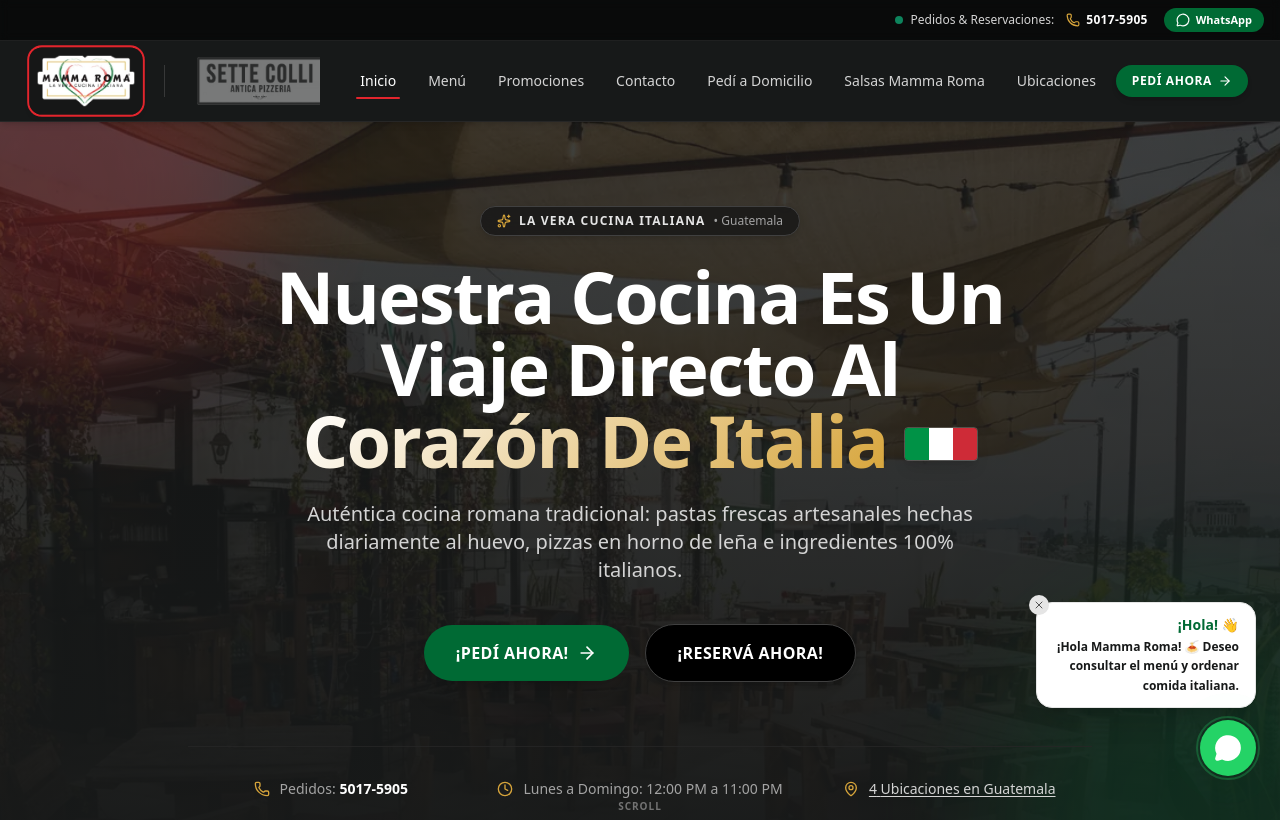
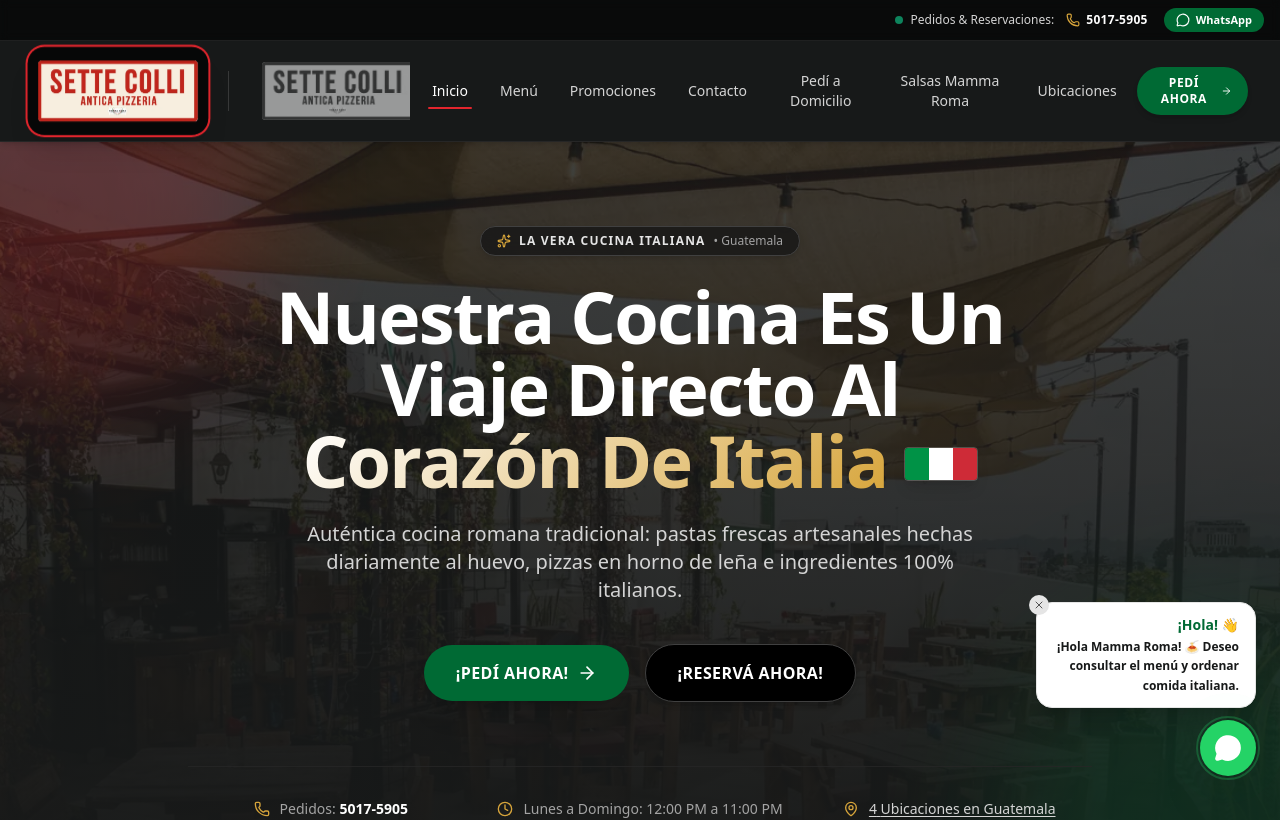
Before and after one commit to DanielDuarz/mamma-roma-web, a Next.js app: page / in a window 1280 px wide. Shown: the top 820 px of the page. Built offline with nearby package versions, Linux system fonts and the light colour scheme.

Commit message:
feat: actualizar logos de Mamma Roma y Sette Colli con mayor tamano y legibilidad

```diff
--- a/src/components/BrandLogos.tsx
+++ b/src/components/BrandLogos.tsx
@@ -3,7 +3,7 @@
 import React, { useState } from "react";
 
 export function MammaRomaLogo({
-  className = "h-10 sm:h-12",
+  className = "h-12 sm:h-14 md:h-16",
   isLight = false,
 }: {
   className?: string;
@@ -18,9 +18,9 @@
         <img
           src="/images/logos/logo-mamma-roma.webp"
           alt="Mamma Roma Logo"
-          width={120}
-          height={48}
-          className="h-full w-auto object-contain max-h-12 transition-transform duration-300 group-hover:scale-105"
+          width={180}
+          height={68}
+          className="h-full w-auto object-contain max-h-14 sm:max-h-16 transition-transform duration-300 group-hover:scale-105"
           onError={() => setHasError(true)}
         />
       </div>
@@ -71,7 +71,7 @@
 }
 
 export function SetteColliLogo({
-  className = "h-10 sm:h-12",
+  className = "h-12 sm:h-14 md:h-16",
   isLight = false,
 }: {
   className?: string;
@@ -86,9 +86,9 @@
         <img
           src="/images/logos/logo-sette-colli.webp"
           alt="Sette Colli Logo"
-          width={120}
-          height={48}
-          className="h-full w-auto object-contain max-h-12 transition-transform duration-300 group-hover:scale-105"
+          width={180}
+          height={68}
+          className="h-full w-auto object-contain max-h-14 sm:max-h-16 transition-transform duration-300 group-hover:scale-105"
           onError={() => setHasError(true)}
         />
       </div>
--- a/src/components/Navbar.tsx
+++ b/src/components/Navbar.tsx
@@ -58,38 +58,38 @@
 
       {/* Main Navigation Bar */}
       <div className="max-w-7xl mx-auto px-4 sm:px-6 lg:px-8">
-        <div className="flex items-center justify-between h-20">
+        <div className="flex items-center justify-between min-h-[5.5rem] py-2">
           {/* Dual Brand Logos (Directly Clickable Brand Switcher) */}
           <div className="flex items-center gap-3 sm:gap-6">
             {/* Mamma Roma Logo Button */}
             <button
               onClick={() => handleBrandSwitch("mamma-roma")}
-              className={`group flex items-center p-1.5 sm:p-2 rounded-xl transition-all duration-300 ${
+              className={`group flex items-center p-2 sm:p-2.5 rounded-2xl transition-all duration-300 ${
                 isMammaRoma
-                  ? "opacity-100 ring-2 ring-[#e3252d] bg-neutral-900/80 shadow-md scale-105"
-                  : "opacity-45 hover:opacity-90 grayscale hover:grayscale-0 hover:bg-neutral-900/40"
+                  ? "opacity-100 ring-2 ring-[#e3252d] bg-black/70 shadow-xl scale-105"
+                  : "opacity-60 hover:opacity-100 grayscale hover:grayscale-0 hover:bg-neutral-900/60"
               }`}
               title="Cambiar a Mamma Roma (Cocina Tradicional)"
               aria-label="Seleccionar Mamma Roma"
             >
-              <MammaRomaLogo className="h-10 sm:h-12" />
+              <MammaRomaLogo className="h-12 sm:h-14 md:h-16" />
             </button>
 
             {/* Subtle Divider */}
-            <div className="h-8 w-px bg-neutral-700/80" />
+            <div className="h-10 w-px bg-neutral-700/80" />
 
             {/* Sette Colli Logo Button */}
             <button
               onClick={() => handleBrandSwitch("sette-colli")}
-              className={`group flex items-center p-1.5 sm:p-2 rounded-xl transition-all duration-300 ${
+              className={`group flex items-center p-2 sm:p-2.5 rounded-2xl transition-all duration-300 ${
                 !isMammaRoma
-                  ? "opacity-100 ring-2 ring-[#bf241e] bg-neutral-900/80 shadow-md scale-105"
-                  : "opacity-45 hover:opacity-90 grayscale hover:grayscale-0 hover:bg-neutral-900/40"
+                  ? "opacity-100 ring-2 ring-[#bf241e] bg-black/70 shadow-xl scale-105"
+                  : "opacity-60 hover:opacity-100 grayscale hover:grayscale-0 hover:bg-neutral-900/60"
               }`}
               title="Cambiar a Sette Colli (Pizzas Artesanales)"
               aria-label="Seleccionar Sette Colli"
             >
-              <SetteColliLogo className="h-10 sm:h-12" />
+              <SetteColliLogo className="h-12 sm:h-14 md:h-16" />
             </button>
           </div>
 
```
Also changed, not shown: public/images/logos/logo-mamma-roma.webp, public/images/logos/logo-sette-colli.webp.
